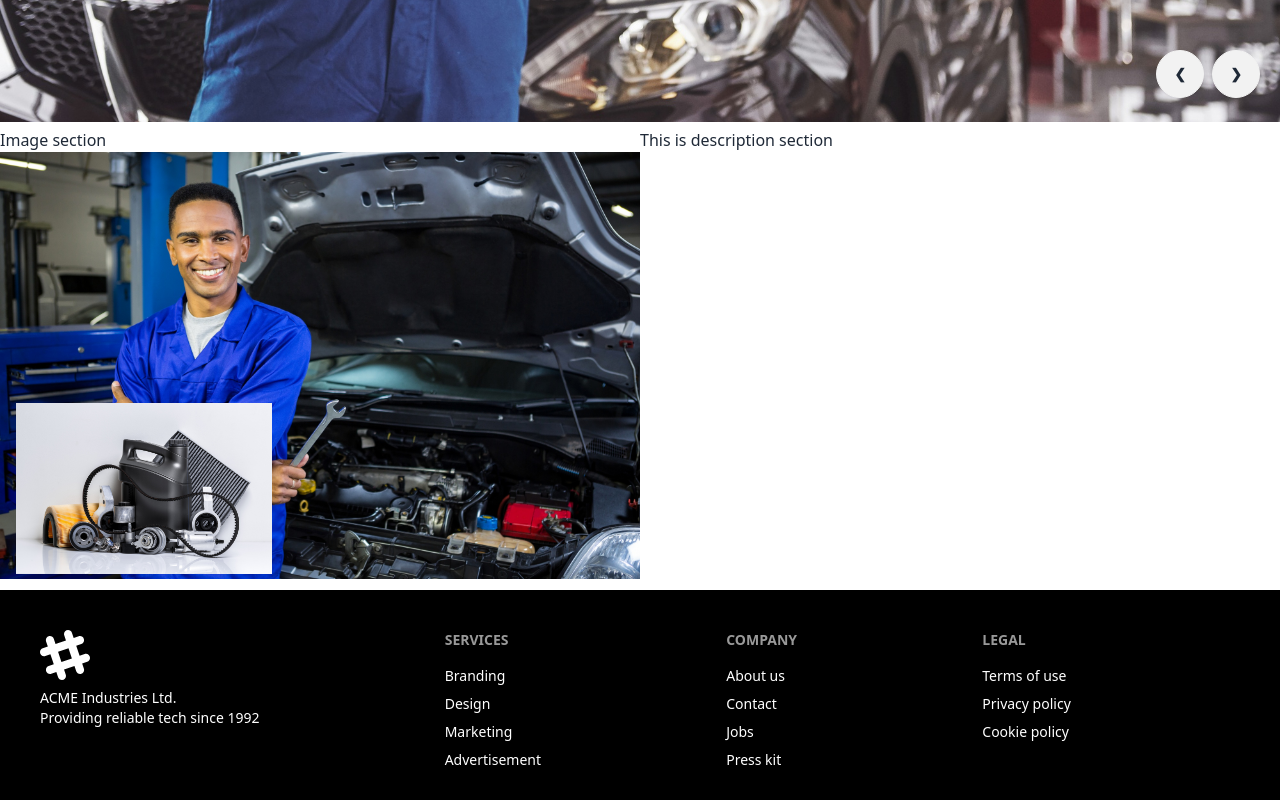
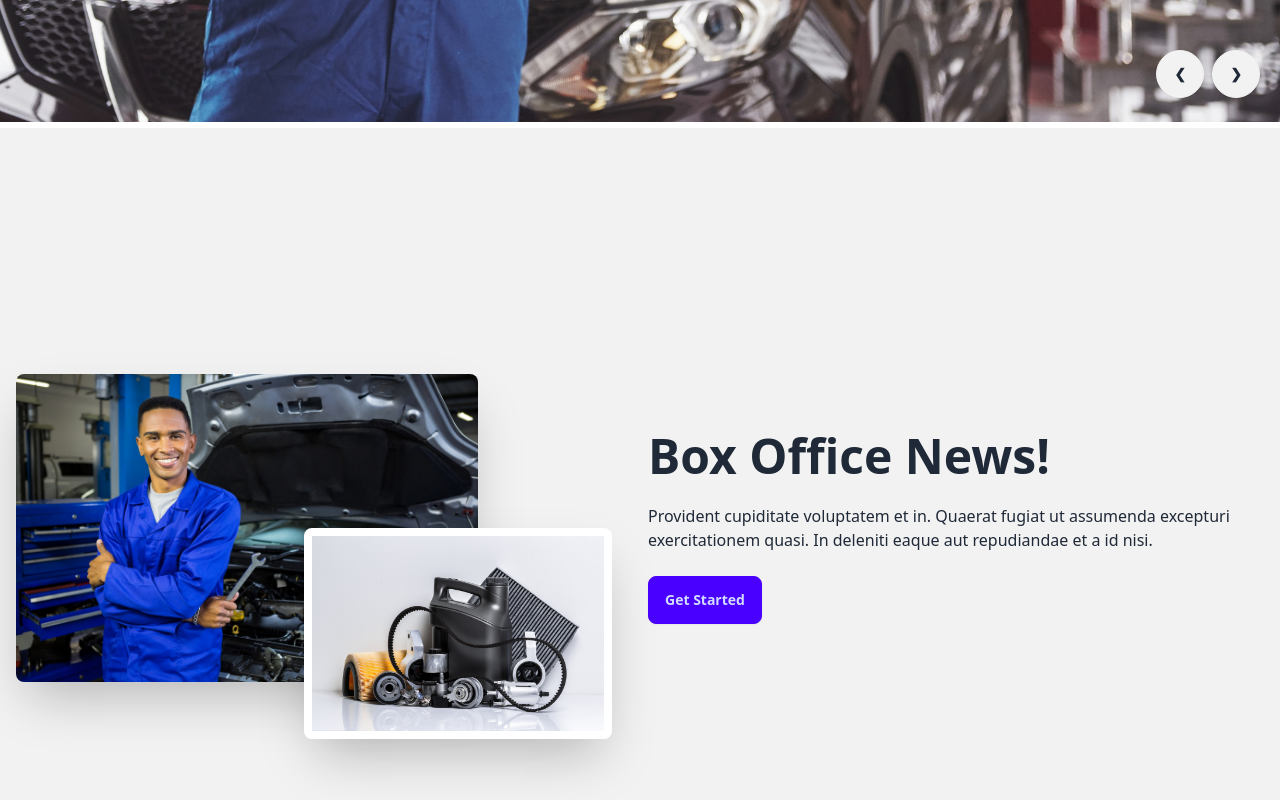
Before and after one commit to Shariful4447/car-geraze-shop, a React (Vite) app: page / in a window 1280 px wide. Shown: the part 800-1600 px from the top of the page. Built offline with nearby package versions, Linux system fonts and the light colour scheme.

Commit message:
image style in about section done

```diff
--- a/src/Pages/AboutUs/AboutUs.jsx
+++ b/src/Pages/AboutUs/AboutUs.jsx
@@ -4,14 +4,19 @@
 
 const AboutUs = () => {
     return (
-        <div className="grid grid-cols-2">
-            <div>
-                <h2>Image section</h2>
-                <img src={about} alt="" />
-                <img className='w-72 place-content-end -mt-48 boder-4 border-solid border-orange-600 p-4' src={aboutParts} alt="" />
-            </div>
-            <div>
-                <h2>This is description section</h2>
+        <div>
+            <div className="hero min-h-screen bg-base-200">
+                <div className="hero-content flex-col lg:flex-row">
+                    <div className='lg:w-1/2 relative'>
+                        <img src={about} className="w-3/4 rounded-lg shadow-2xl" />
+                        <img src={aboutParts} className="w-1/2 absolute right-5 top-1/2 border-8 border-white rounded-lg shadow-2xl" />
+                    </div>
+                    <div className='lg:w-1/2'>
+                        <h1 className="text-5xl font-bold">Box Office News!</h1>
+                        <p className="py-6">Provident cupiditate voluptatem et in. Quaerat fugiat ut assumenda excepturi exercitationem quasi. In deleniti eaque aut repudiandae et a id nisi.</p>
+                        <button className="btn btn-primary">Get Started</button>
+                    </div>
+                </div>
             </div>
         </div>
     );
```
